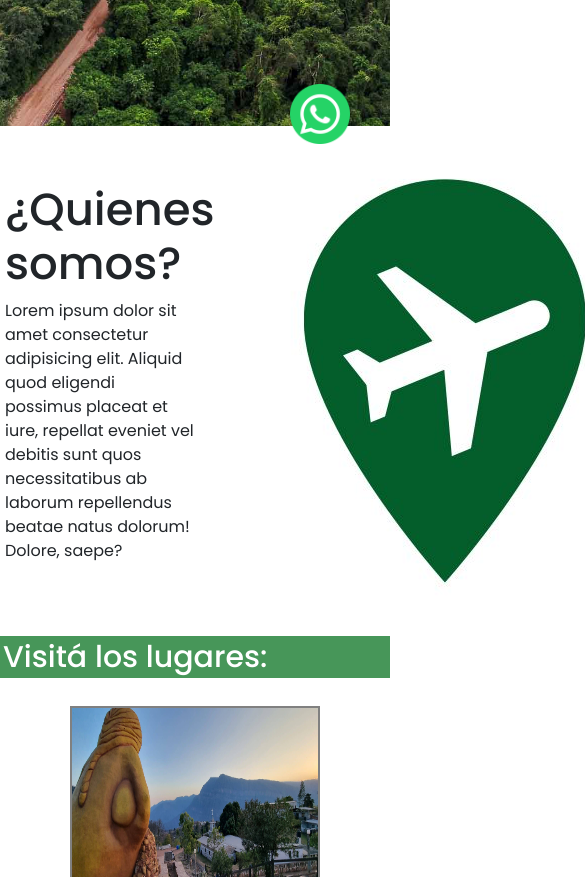
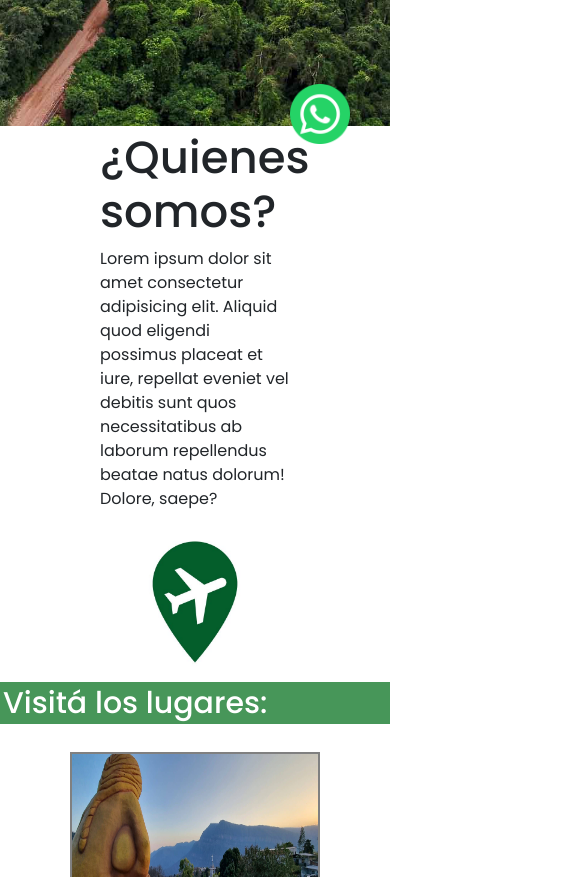
Before and after one commit to Juarex9/proyecto-coderhouse, a website: page index.html in a window 390 px wide. Shown: the part 660-1537 px from the top of the page, 585 px wide, since content can reach past the window. Drawn offline with nearby package versions, Linux system fonts and the light colour scheme.

Commit message:
se agrego diseño responsive en .presentacion

```diff
--- a/scss/base/_mq.scss
+++ b/scss/base/_mq.scss
@@ -34,6 +34,19 @@
             h2{
                 font-size: 80px;
                 font-weight: 650;
+            }
+        }
+    }
+}
+
+@media screen and (max-width: 1150px) {
+    main{
+        .presentacion{
+            display: flex;
+            flex-direction: column;
+            img{
+                width: 150px;
+                height: 150px;
             }
         }
     }
```
Also changed, not shown: css/estilos.css, 1 other file.
